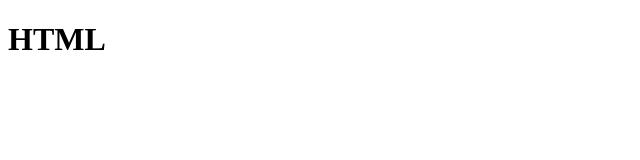
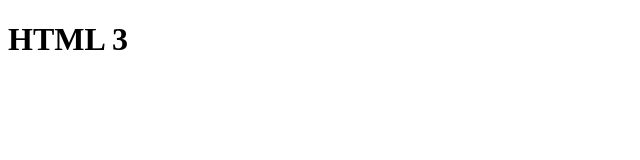
Before and after one commit to Vikas-Dixit1987/skip-stagging-area, a plain HTML site: page index.html in a window 1280 px wide. Shown: the full height of the page, 0-640 px from the left. Drawn offline with Linux system fonts and the light colour scheme.

Commit message:
Skip Staging Area

```diff
--- a/index.html
+++ b/index.html
@@ -8,7 +8,7 @@
 <body>
 
         <h1>
-                HTML
+                HTML 3
         </h1>
 
 </body>
```
